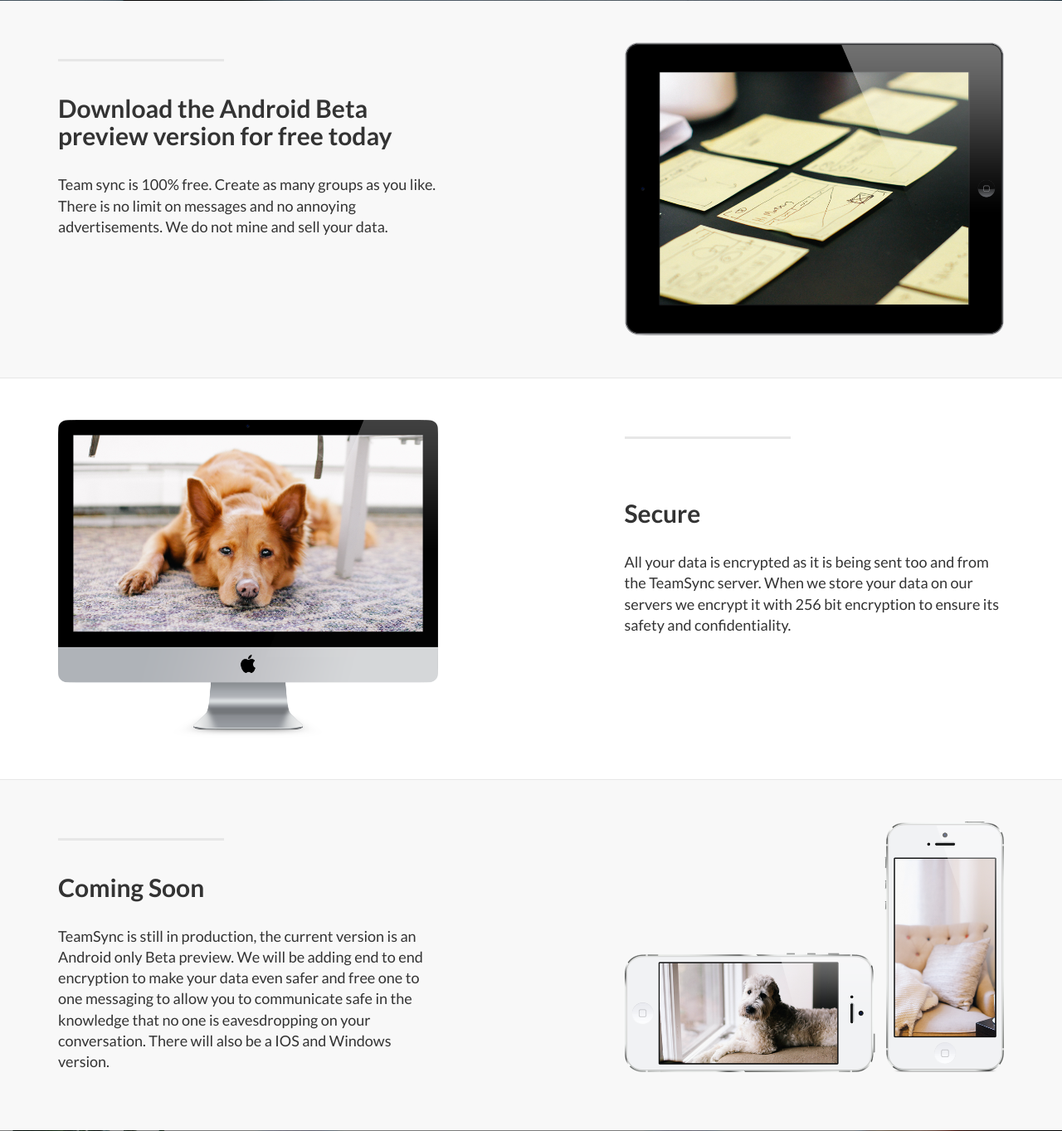
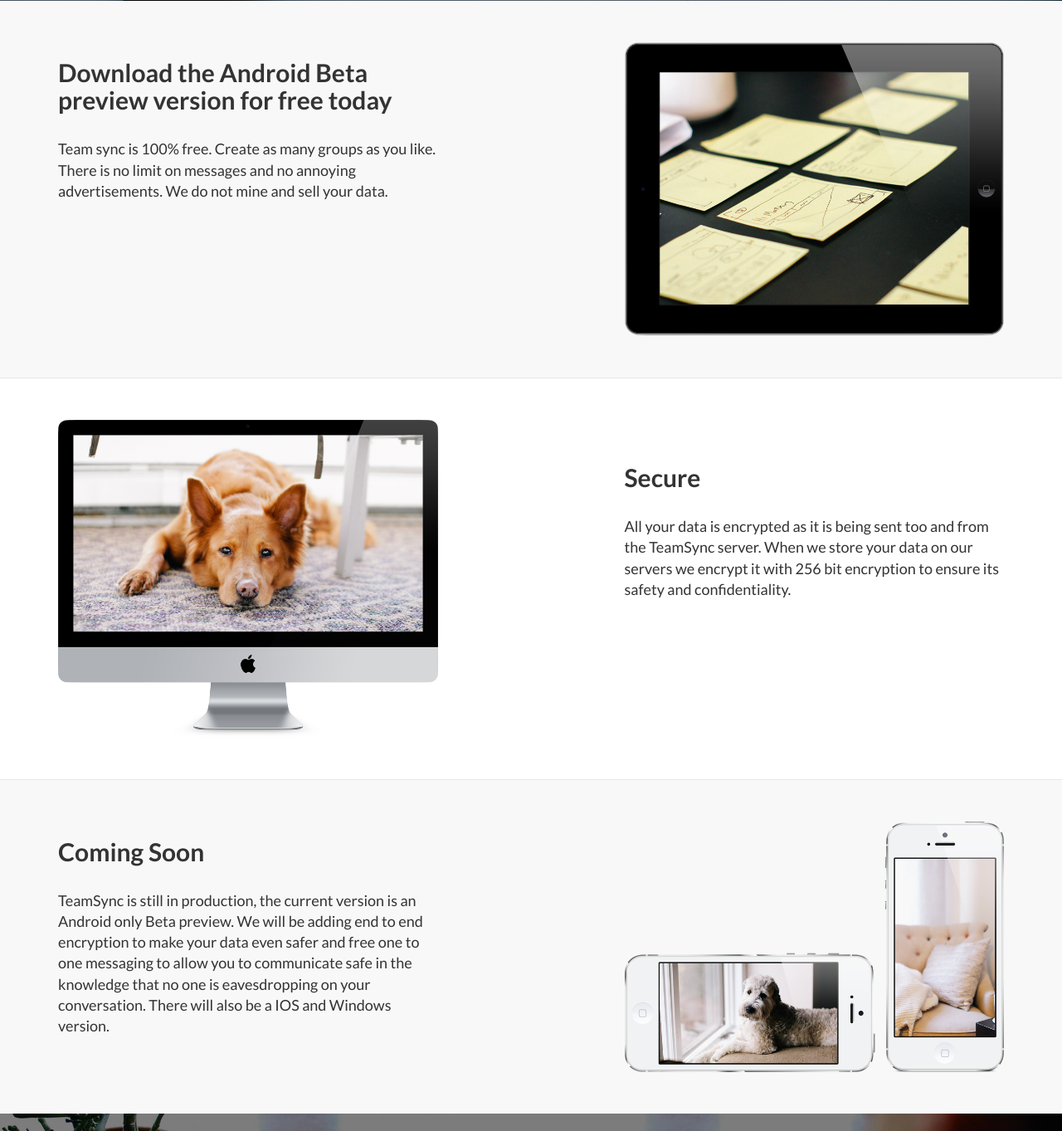
Before and after one commit to jamesadcock/SteelChat, a CodeIgniter app: the page made by index.php in a window 1280 px wide. Shown: the part 776-2139 px from the top of the page at 83% size. Run offline with CodeIgniter, Linux system fonts and the light colour scheme.

Commit message:
removed spacers

```diff
--- a/application/views/homepage.php
+++ b/application/views/homepage.php
@@ -69,7 +69,6 @@
 
             <div class="row">
                 <div class="col-lg-5 col-sm-6">
-                    <hr class="section-heading-spacer">
                     <div class="clearfix"></div>
                     <h2 class="section-heading">Download the Android Beta preview version for free today</h2>
                     <p class="lead">Team sync is 100% free. Create as many groups as you like.  There is no limit on
@@ -92,7 +91,6 @@
 
             <div class="row">
                 <div class="col-lg-5 col-lg-offset-1 col-sm-push-6  col-sm-6">
-                    <hr class="section-heading-spacer">
                     <div class="clearfix"></div>
                     <h2 class="section-heading">
                         <br>Secure</h2>
@@ -117,7 +115,6 @@
 
             <div class="row">
                 <div class="col-lg-5 col-sm-6">
-                    <hr class="section-heading-spacer">
                     <div class="clearfix"></div>
                     <h2 class="section-heading">
                         Coming Soon</h2>
```
